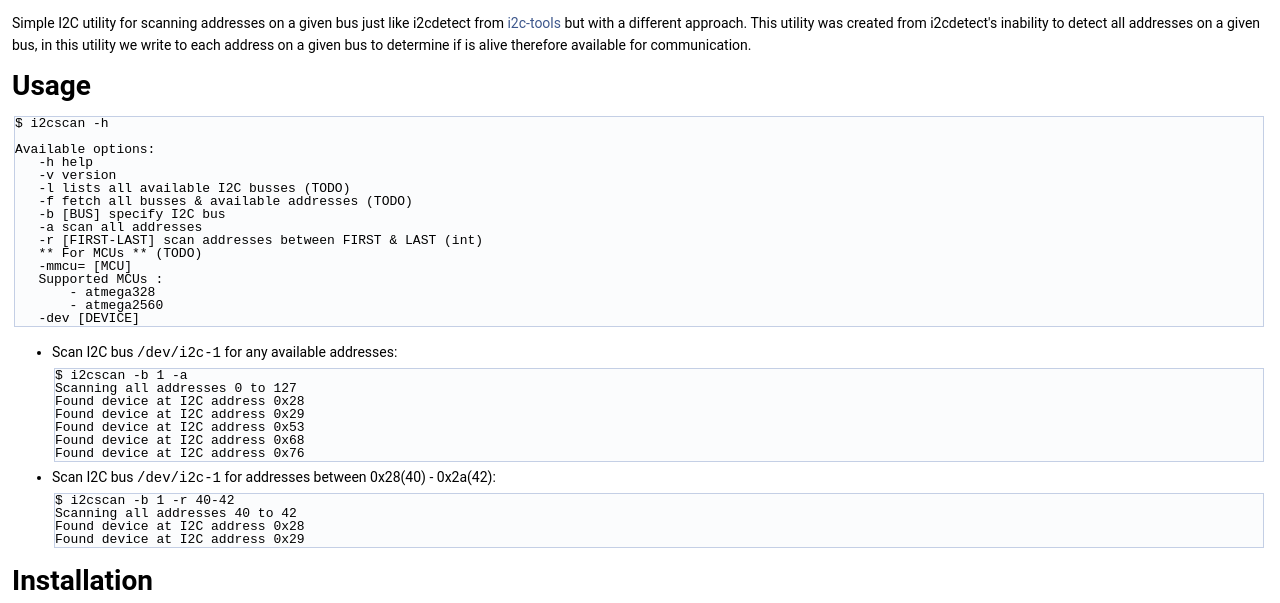
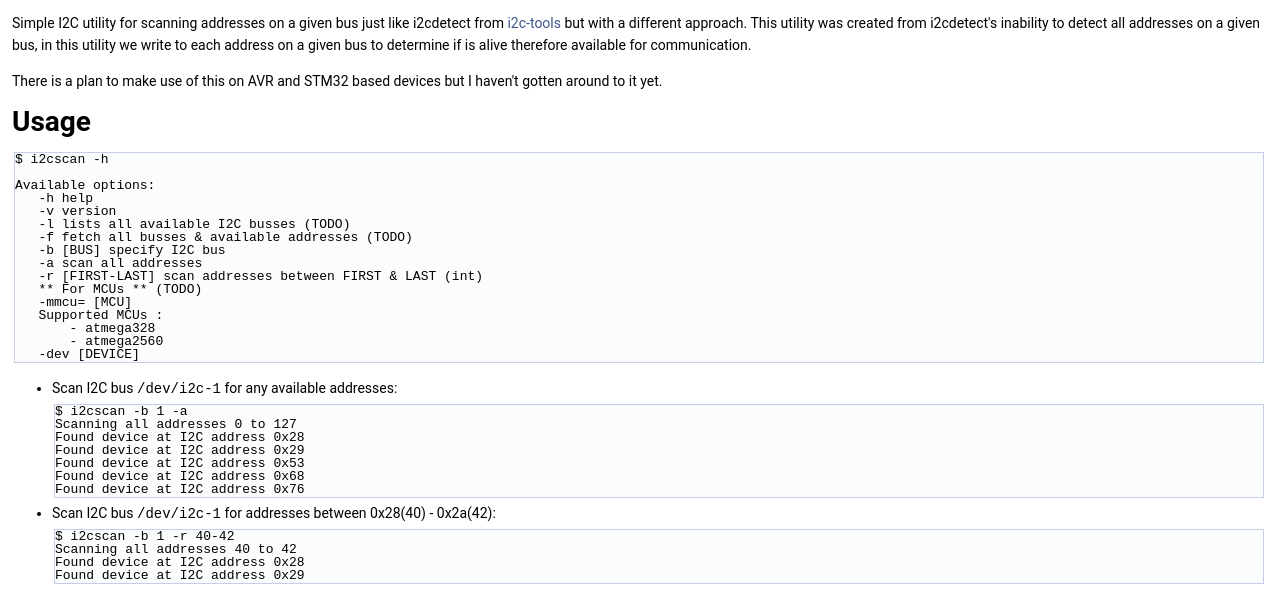
Before and after one commit to akielaries/i2cscan, a plain HTML site: page md_README.html in a window 1280 px wide. Shown: the part 171-774 px from the top of the page. Drawn offline with Linux system fonts and the light colour scheme.

Commit message:
Deploying to gh-pages from @ akielaries/i2cscan@0b548d5d5b7a276be756c249eec5708bc3d1627b 🚀

```diff
--- a/md_README.html
+++ b/md_README.html
@@ -67,6 +67,7 @@ $(function() {
 </div><!--header-->
 <div class="contents">
 <div class="textblock"><p>Simple I2C utility for scanning addresses on a given bus just like i2cdetect from <a href="https://git.kernel.org/pub/scm/utils/i2c-tools/i2c-tools.git/">i2c-tools</a> but with a different approach. This utility was created from i2cdetect's inability to detect all addresses on a given bus, in this utility we write to each address on a given bus to determine if is alive therefore available for communication.</p>
+<p>There is a plan to make use of this on AVR and STM32 based devices but I haven't gotten around to it yet. </p>
 <h1><a class="anchor" id="autotoc_md6"></a>
 Usage</h1>
 <div class="fragment"><div class="line">$ i2cscan -h</div>
```
